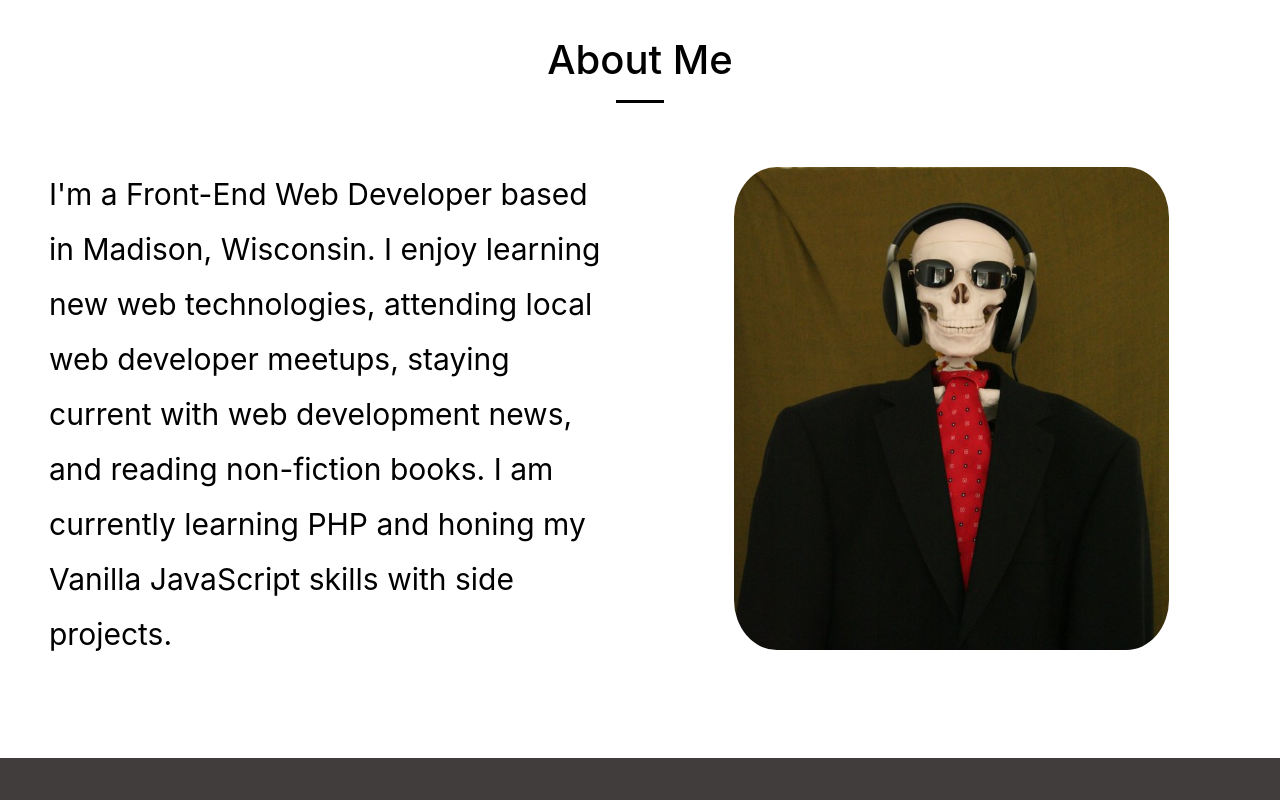
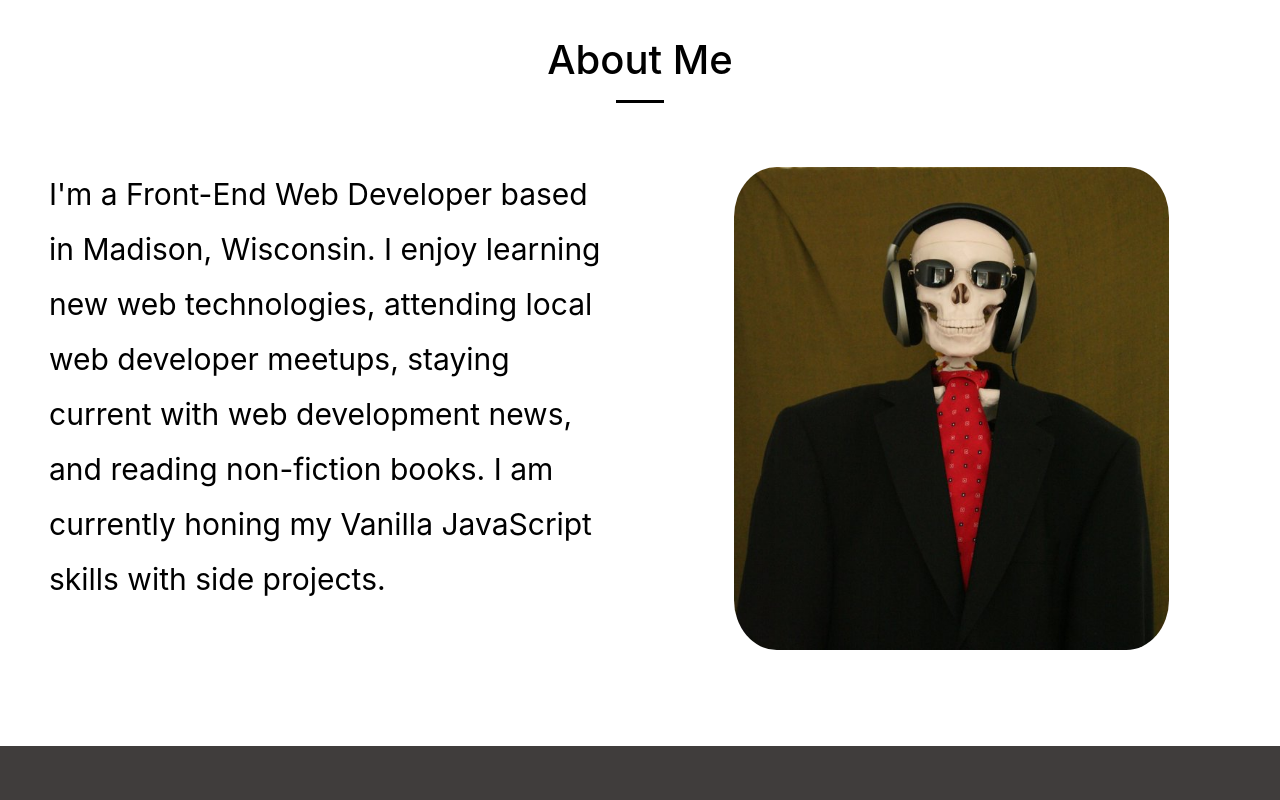
Before and after one commit to nathanfanelli/portfolio, a plain HTML site: page index.html in a window 1280 px wide. Shown: the part 1440-2240 px from the top of the page. Drawn offline with nearby package versions, Linux system fonts and the light colour scheme.

Commit message:
Update index.html

```diff
--- a/index.html
+++ b/index.html
@@ -108,7 +108,7 @@
 			<div class="col-md-6 order-md-1">
 				<div class="row">
 					<p class="aboutmep wow fadeIn">
-						I'm a Front-End Web Developer based in Madison, Wisconsin. I enjoy learning new web technologies, attending local web developer meetups, staying current with web development news, and reading non-fiction books. I am currently learning PHP and honing my Vanilla JavaScript skills with side projects.
+						I'm a Front-End Web Developer based in Madison, Wisconsin. I enjoy learning new web technologies, attending local web developer meetups, staying current with web development news, and reading non-fiction books. I am currently honing my Vanilla JavaScript skills with side projects.
 					</p>
 				</div>
 			</div>
```
